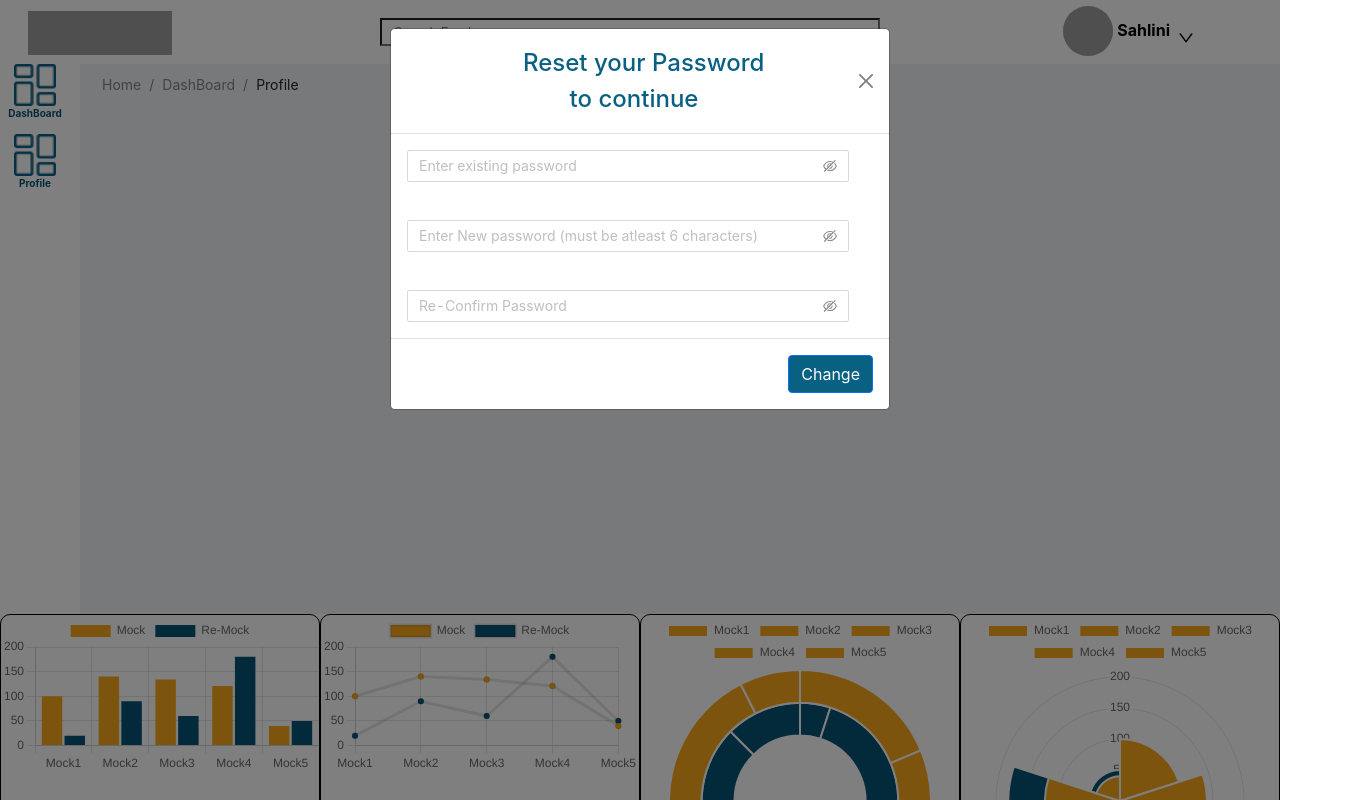
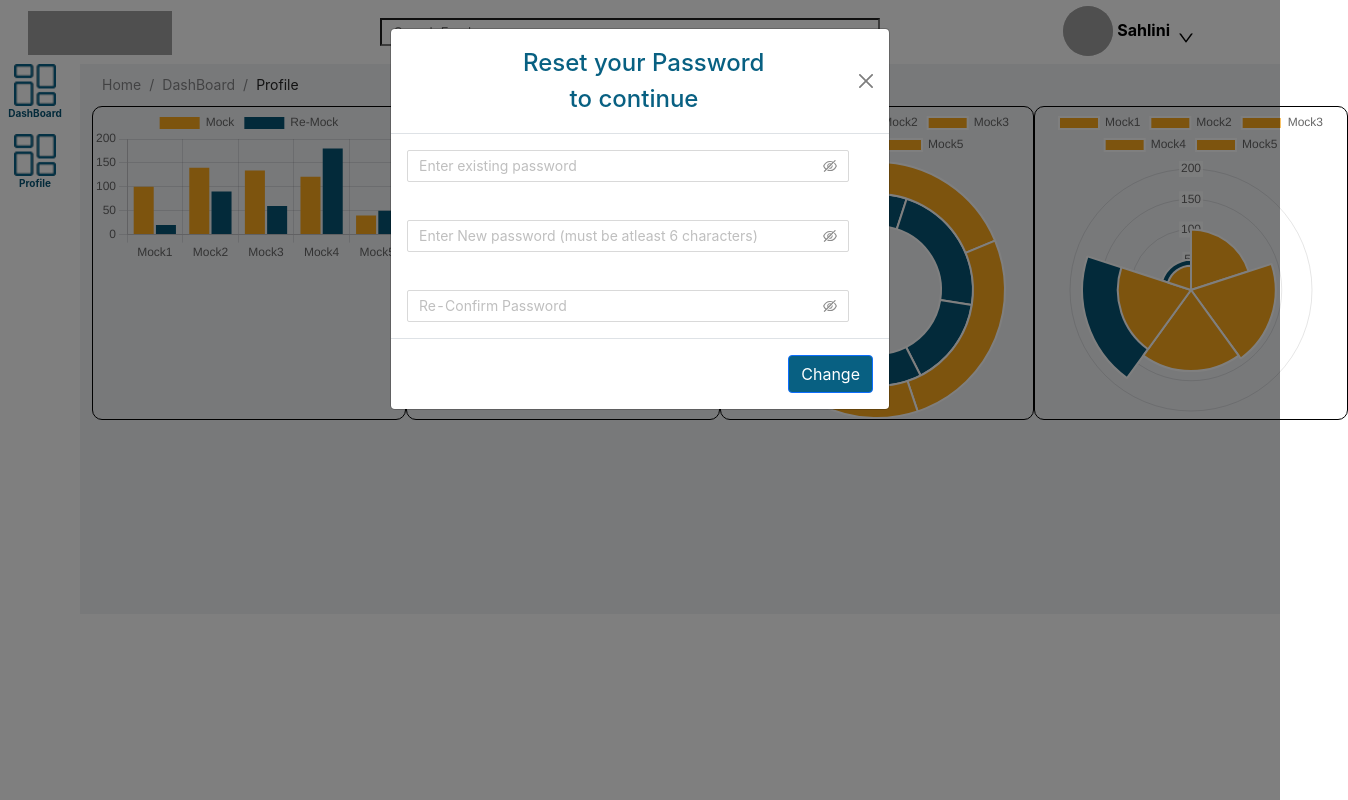
Before and after one commit to Ramyashree-SR/LMS_Front-End, a React (Create React App) app: page /employeedetails/dashboarrd in a window 1280 px wide. Shown: the top 800 px of the page, 1348 px wide, since content can reach past the window. Built offline with nearby package versions, Linux system fonts and the light colour scheme; grey boxes are pictures that could not be loaded.

Commit message:
updated data

```diff
--- a/src/App.js
+++ b/src/App.js
@@ -84,8 +84,10 @@ function App() {
 
       </BrowserRouter>
       {/* <Stepper/> */}
-      <Data/>
-      <MentorChart/>
+      {/* <Data/> */}
+      {/* <MentorChart/> */}
+
+
      </div>
 
   );
--- a/src/components/MentorChart.js
+++ b/src/components/MentorChart.js
@@ -10,7 +10,7 @@ const MentorChart = () => {
         labels:["Male","Female"],
 
         datasets:[{
-          label:"Mock",
+          label:"",
           backgroundColor:["#FAA81D","#075575"],
           data:[100,140,134,121,40],
           borderWidth:3,
@@ -18,13 +18,22 @@ const MentorChart = () => {
           borderColor:["#FAA81D","#075575"],
           cutoutPercentage: 40
           }],
-      }
+
+          }
+
 
   return (
     <div  id="charts">
 
          <div id="chartboxes" >
-            <Doughnut data={gender}/>
+            <Doughnut data={gender}
+            options={{
+            title: {
+            text: "Gender"
+            },
+
+        }}
+            />
         </div>
 
 
--- a/src/components/employeedetails/DashBoarrd.js
+++ b/src/components/employeedetails/DashBoarrd.js
@@ -1,11 +1,49 @@
 import React from 'react'
+import { Bar,Doughnut ,PolarArea,Line} from 'react-chartjs-2';
+import Chart from 'chart.js/auto';
 
-function DashBoarrd() {
-  return (
-    <div>
 
-    </div>
-  )
+const DashBoard=()=>{
+const mockratings = {
+  labels:["Mock1","Mock2","Mock3","Mock4","Mock5"],
+  datasets: [{
+  label: 'Mock',
+  backgroundColor:"#FAA81D",
+  data:[100,140,134,121,40],
+},
+{
+     label:"Re-Mock",
+      backgroundColor:"#075575",
+      data:[20,90,60,180,50],
+
+    }],
 }
 
-export default DashBoarrd
+
+return (
+  <div  id="chartData">
+     <div id="chartbox" >
+      <Bar data={mockratings} />
+      </div>
+
+      <div id="chartbox">
+      <Line data={mockratings} />
+      </div>
+
+
+      <div id="chartbox" >
+      <Doughnut data={mockratings}/>
+      </div>
+
+      <div id="chartbox">
+      <PolarArea data={mockratings}/>
+      </div>
+
+
+
+
+  </div>
+)
+
+}
+export default DashBoard
--- a/src/components/mentor/DashBoard.js
+++ b/src/components/mentor/DashBoard.js
@@ -1,8 +1,43 @@
 import React from 'react'
 
-function DashBoard() {
+import { Doughnut } from 'react-chartjs-2'
+import Chart from 'chart.js/auto';
+
+const DashBoard = () => {
+
+    const gender={
+        labels:["Male","Female"],
+
+        datasets:[{
+          label:"",
+          backgroundColor:["#075575","#FAA81D"],
+          data:[75,20],
+          borderWidth:3,
+          cutout:140,
+          hoverBorderWidth:[20],
+          borderColor:["#075575","#FAA81D"],
+          cutoutPercentage: 40
+          }],
+
+          }
+
+
   return (
-    <div>DashBoard</div>
+    <div  id="charts">
+
+         <div id="chartboxes" >
+            <Doughnut data={gender}
+            options={{
+            title: {
+            text: "Gender"
+            },
+
+        }}
+            />
+        </div>
+
+
+    </div>
   )
 }
 
```
Also changed, not shown: src/components/Tag.js (added, +20 -0 lines).
